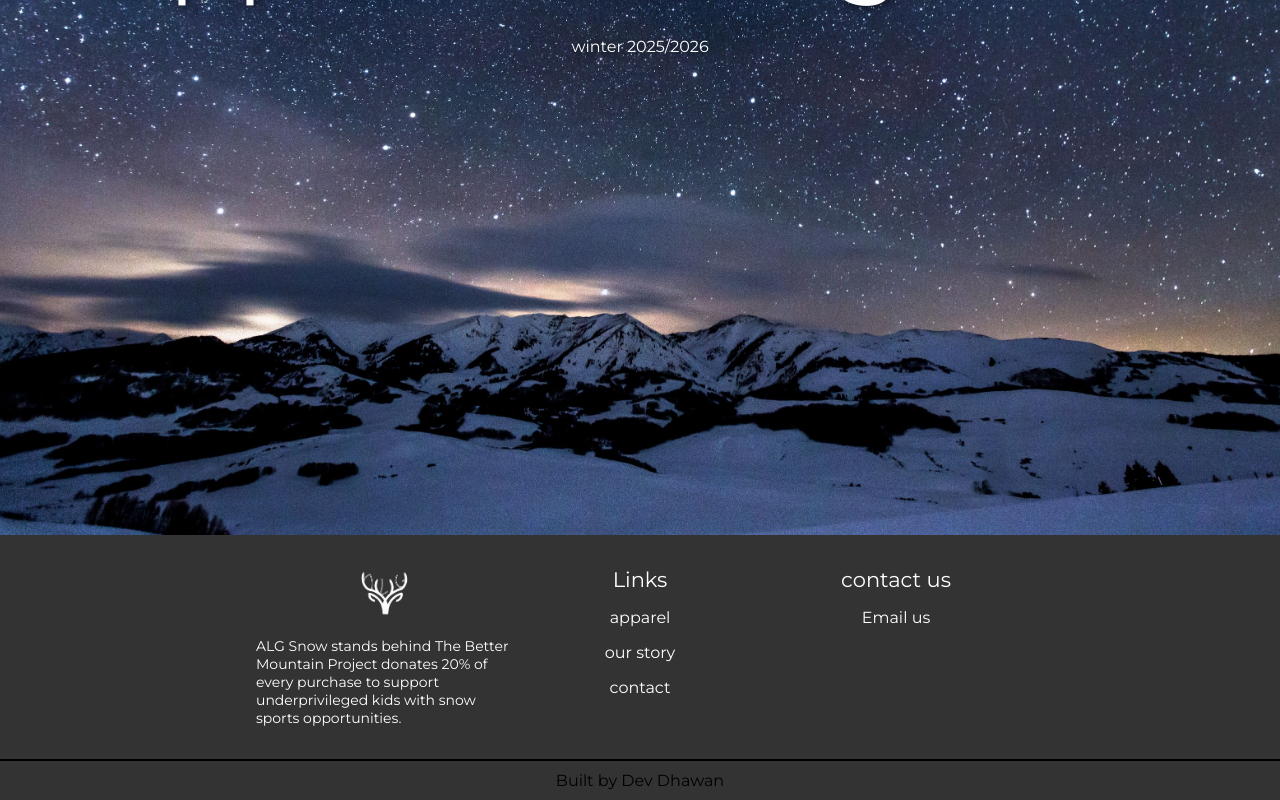
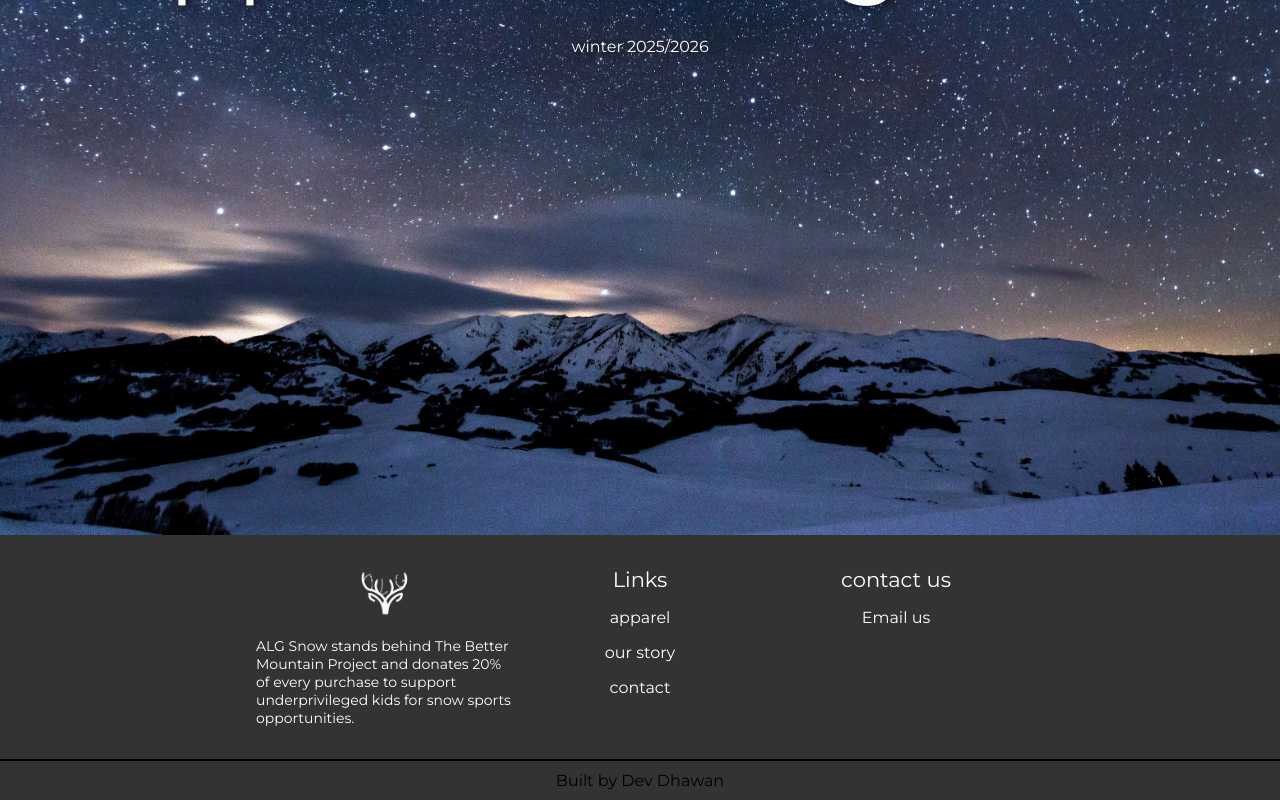
Before and after one commit to dedhaw/silver-train, a React (Vite) app: page /apparel in a window 1280 px wide. Shown: the part 422-1222 px from the top of the page. Built offline with nearby package versions, Linux system fonts and the light colour scheme.

Commit message:
Update Footer.tsx
Fixed the font issues in the footer

```diff
--- a/src/components/Footer.tsx
+++ b/src/components/Footer.tsx
@@ -17,6 +17,10 @@ const FooterContainer = styled.div`
 
   p {
     margin-top: 1rem;
+  }
+
+  @media screen and (max-width: 1000px) {
+    font-size: 10px !important;
   }
 `;
 
@@ -43,6 +47,10 @@ const FooterContent = styled.div`
     &:hover {
       color: rgb(26, 119, 201);
     }
+
+    @media screen and (max-width: 1000px) {
+      font-size: 10px !important;
+    }
   }
 `;
 
@@ -59,8 +67,8 @@ export default function Footer() {
               <Logo style={{ margin: "0px" }} src="/logo.png" alt="Brand" />
             </Link>
             <p style={{ textAlign: "left", margin: "0", padding: "0px" }}>
-              ALG Snow stands behind The Better Mountain Project donates 20% of
-              every purchase to support underprivileged kids with snow sports
+              ALG Snow stands behind The Better Mountain Project and donates 20% of
+              every purchase to support underprivileged kids for snow sports
               opportunities.
             </p>
           </FooterContent>
```
